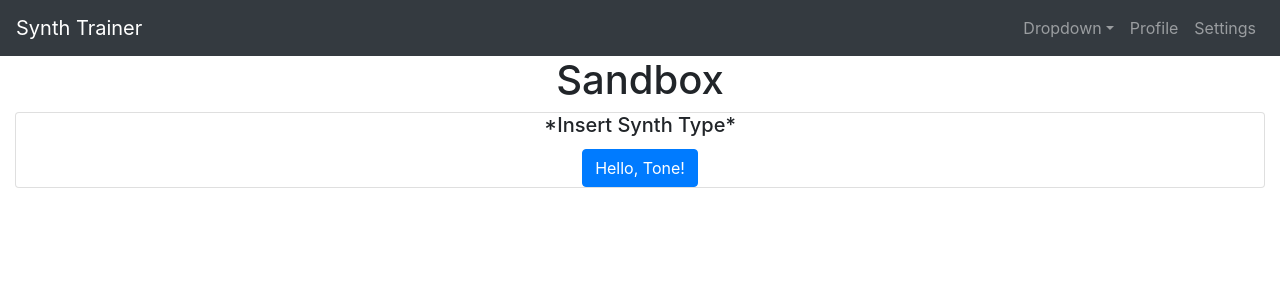
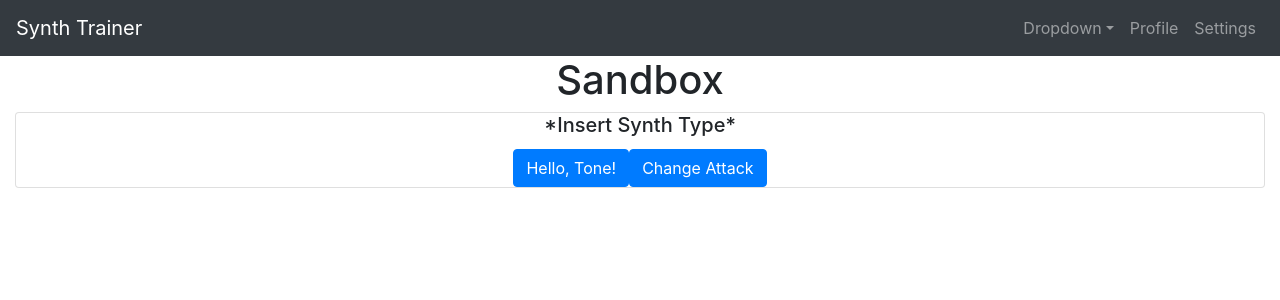
Before and after one commit to alvinlai808/Synth-Trainer, a React (Create React App) app in the folder synth-trainer/: page /Sandbox in a window 1280 px wide. Shown: the top 300 px of the page. Built offline with nearby package versions, Linux system fonts and the light colour scheme; no server answers.

Commit message:
add example of hooks

```diff
--- a/synth-trainer/src/Components/Sandbox.jsx
+++ b/synth-trainer/src/Components/Sandbox.jsx
@@ -8,13 +8,18 @@ import {
   InputGroup
 } from "react-bootstrap";
 
+
+const Sandbox = () => {
+  const [attackEnvelope, setAttackEnvelope] = useState(0.0);
+
+
   const playTone = () => {
     const synth = new Tone.MonoSynth({
       oscillator: {
         type: "square"
       },
       envelope: {
-      attack: 0.1,
+        attack: attackEnvelope,
         decay: 1,
         release: 1
       }
@@ -22,7 +27,14 @@ const playTone = () => {
     synth.triggerAttackRelease("C4", "8n");
   }
 
-const Sandbox = () => {
+  const buttonClickHandler = (event) => {
+    const { name } = event.currentTarget;
+    if (name === "attackButton") {
+      setAttackEnvelope(attackEnvelope + 1);
+    }
+  }
+
+
   return (
     <div className="col-sm-12 my-auto">
       <h1 className="text-3xl mb-2 text-center font-bold">Sandbox</h1>
@@ -32,6 +44,7 @@ const Sandbox = () => {
           <Button onClick={(event) => {playTone();}}>
             Hello, Tone!
           </Button>
+          <Button name="attackButton" onClick={(event) => buttonClickHandler(event)}>Change Attack</Button>
         </Form>
       </Card>
     </div>
```
Lines whose indentation alone changed are shown as unchanged.
